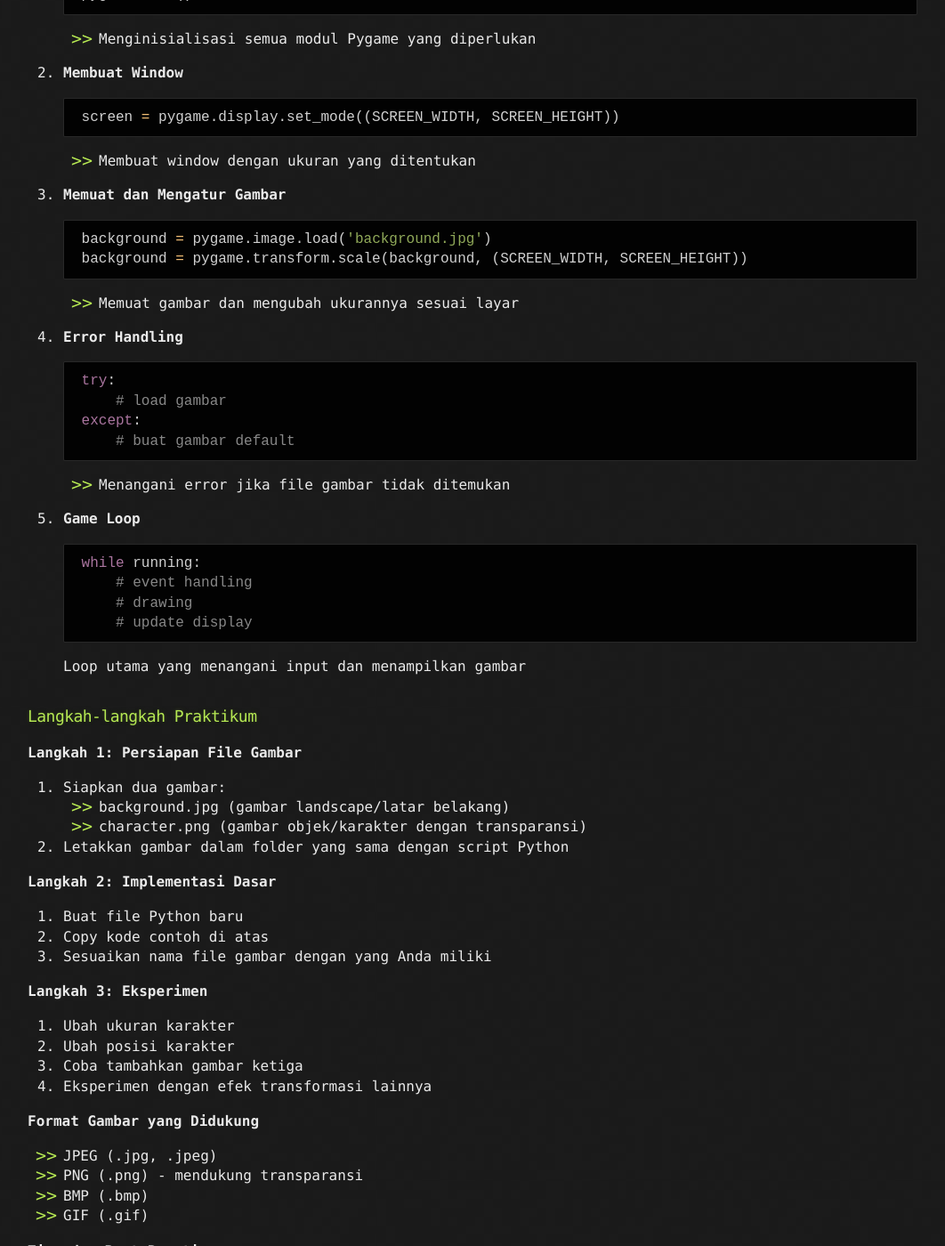
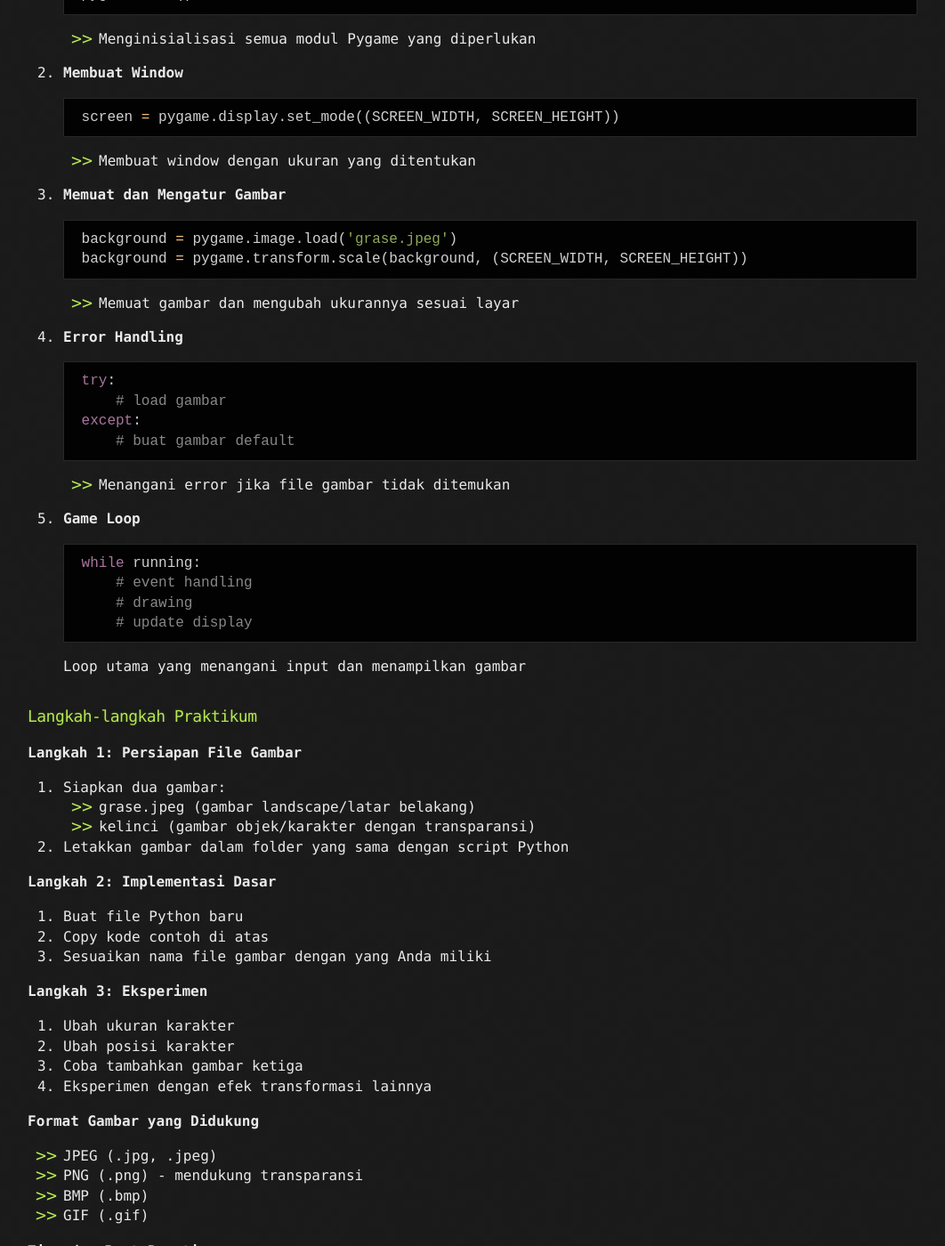
Before and after one commit to infoummu/gak, a Jekyll site: the page built from _posts/2025-11-03-grafika_komputer_load_image_P7.md, in a window 1280 px wide and 1400 px high, scrolled down 3462 px. Shown: the whole window at 89% size, without its empty margins (109-1171 px from the left). Built offline with Jekyll 4.4.1, drawn with Linux system fonts in a browser that asks for light colours; some of the changed text lies outside the part shown.

Commit message:
Fix v2 Post Materi Grafika Komputer Pertemuan 6

````diff
--- a/_posts/2025-11-03-grafika_komputer_load_image_P7.md
+++ b/_posts/2025-11-03-grafika_komputer_load_image_P7.md
@@ -67,7 +67,7 @@ BLACK = (0, 0, 0)
 
 # Memuat gambar background
 try:
-    background = pygame.image.load('background.jpg')  # Ganti dengan path gambar Anda
+    background = pygame.image.load('grase.jpeg')  # Ganti dengan path gambar Anda
     # Mengatur ukuran background sesuai layar
     background = pygame.transform.scale(background, (SCREEN_WIDTH, SCREEN_HEIGHT))
 except:
@@ -78,7 +78,7 @@ except:
 
 # Memuat gambar foreground (karakter atau objek)
 try:
-    character = pygame.image.load('character.png')  # Ganti dengan path gambar Anda
+    character = pygame.image.load('kelinci.webp')  # Ganti dengan path gambar Anda
     # Mengatur ukuran character
     character_width = 200
     character_height = 300
@@ -147,7 +147,7 @@ sys.exit()
 3. **Memuat dan Mengatur Gambar**
 
     ```python
-    background = pygame.image.load('background.jpg')
+    background = pygame.image.load('grase.jpeg')
     background = pygame.transform.scale(background, (SCREEN_WIDTH, SCREEN_HEIGHT))
     ```
     - Memuat gambar dan mengubah ukurannya sesuai layar
@@ -175,8 +175,8 @@ sys.exit()
 ### Langkah-langkah Praktikum
 **Langkah 1: Persiapan File Gambar**
 1. Siapkan dua gambar:
-    - background.jpg (gambar landscape/latar belakang)
-    - character.png (gambar objek/karakter dengan transparansi)
+    - grase.jpeg (gambar landscape/latar belakang)
+    - kelinci (gambar objek/karakter dengan transparansi)
 
 2. Letakkan gambar dalam folder yang sama dengan script Python
 
````
